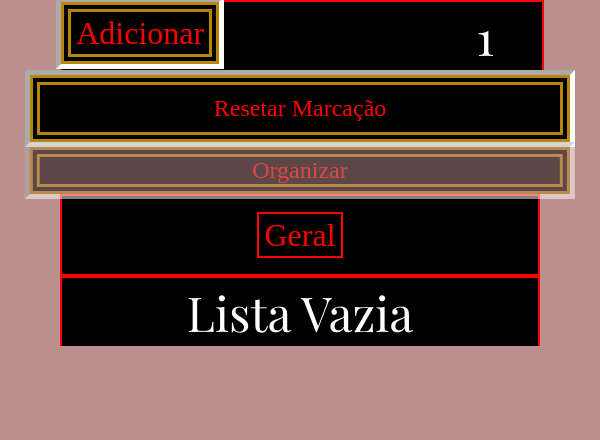
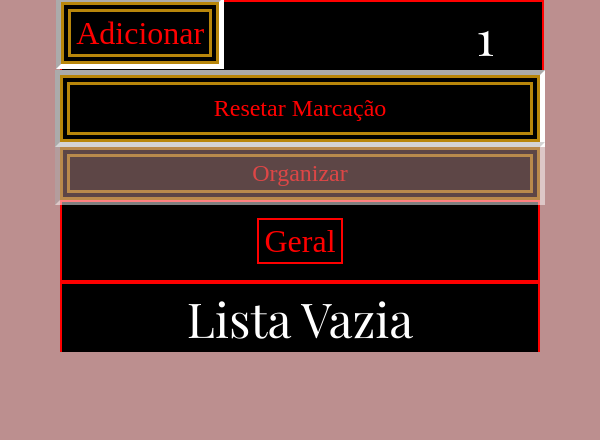
Before and after one commit to Duarts-D/Web-site-Academia-casa, a Django app: a page that uses apps/academia/templates/dashboard.html in a window 600 px wide. Shown: the part 85-525 px from the top of the page. Run offline with Django 4.2, Linux system fonts and the light colour scheme; the visitor is signed in with stand-in values (Sample User, id 1); data that the repository does not hold is empty; some libraries are stand-ins or nearby versions; some web fonts are replaced.

Commit message:
adicionando personlaizacao css para lista organizacao em dashboard

```diff
--- a/apps/academia/templates/dashboard.html
+++ b/apps/academia/templates/dashboard.html
@@ -9,11 +9,12 @@
         <a href="#" >Adicionar</a>
     <p class="container__texto__segunda" id="dia_semanal">{{dia}}</p>
     </div>
+    <div class="mobile_orgaizar">
     <button type="button" class="video__container__concluido_js resetbutton">Resetar Marcação</button>
-    <button id="organizarjs" class="video__container__concluido_js organizarjs" >Organizar</button>
+    <button id="organizarjs" class="video__container__concluido_js organizarjs " >Organizar</button>
 
 
-    <ul id ="sortable-list" class="organizar__container video__container__concluido_js">
+    <ul id ="sortable-list" class="organizar__container video__container__concluido_js organizar__mobile">
         <li class="organiza__titulo" >
             <p class="organiza__titulo__1">Escolha a Ordem</p>
             <img src="{% static 'img/marca-x.png' %}" id="button_organizar__fechar" class="organiza__titulo__x"></button>
@@ -26,7 +27,7 @@
     {% endfor %}
 
     </ul>
-
+    </div>
     {% include 'partials/_categorias_totais.html' %}
     <ul id="ulVideos">
         {%if dia_semana%}
--- a/setup/static/css/stylesv4.css
+++ b/setup/static/css/stylesv4.css
@@ -140,7 +140,7 @@ justify-content: center;
 .container__dia__adicionar a{
   position: absolute;
   left: 10.2%;
-  top: 8%;
+  top: auto;
   font-size: 16px;
   color: red;
   width: auto;
--- a/setup/static/css/sylejs.css
+++ b/setup/static/css/sylejs.css
@@ -82,7 +82,7 @@
 .resetbutton{
     position: absolute;
     cursor: pointer;
-    top: 13%;
+    top: auto;
     background-color: black;
     padding: 3px;
     color: red;
@@ -96,7 +96,7 @@
 
 .organizarjs{
     position: absolute;
-    top:13%;
+    top:auto;
     left: 80%;
     color: red;
     transform: translateX(-108%);
@@ -217,54 +217,6 @@
         padding: 10px;
     }
 
-    .organizarjs{
-        display: inline-block;
-        position: relative;
-        left: 97.2%;
-        width: 90%;
-        padding: 0 5% 0 5%;
-        margin-top: 5px;
-    }
-
-    .button__concluir {
-        /* display: inline-block; */
-        /* color: red; */
-        margin: 0;
-    }
-
-    .button__concluir:focus{
-       color:#b8860b;
-       border-color: #b8860b;
-    }
-    .video__container__concluido_js{
-        margin: 0 5% 0 5%;
-    }
-
-
-}
-
-@media screen and (min-width: 500px)  and (max-width: 700px){
-    .resetbutton{
-        display: inline;
-        position: revert;
-        background-color: black;
-        color:red;
-        width: 90%;
-        margin: 0 10% 10px 10%;
-        padding: 10px;
-        font-size: 24px;
-    }
-
-
-    .organizarjs{
-        display: inline-block;
-        position: relative;
-        left: 97.2%;
-        width: 90%;
-        padding: 0 5% 0 5%;
-        margin-top: 5px;
-        font-size: 24px;
-    }
 
     .button__concluir {
         /* display: inline-block; */
@@ -279,17 +231,89 @@
 
     .video__container__concluido_js{
         margin: 0 5% 0 5%;
+    }
+
+    .organizar__mobile {
+        position: relative;
+    }
+    /* .mobile_orgaizar{
+        background-color: aqua;
+    } */
+    .organizar__mobile {
+        width: auto;
+    }
+
+    .organizarjs{
+        display: inline-block;
+        position: relative;
+        left: 97.2%;
+        width: 90%;
+        padding: 0 5% 0 5%;
+        margin-top: 5px;
+    }
+
+
+}
+
+@media screen and (min-width: 500px)  and (max-width: 700px){
+    .resetbutton{
+        display: inline;
+        position: revert;
+        background-color: black;
+        color:red;
+        width: 80%;
+        margin: 0 10% 10px 10%;
+        padding: 10px;
+        font-size: 24px;
+    }
+
+
+    .organizarjs{
+        transform: translateX(-100%);
+        position: relative;
+        width: 80%;
+        margin-top: 5px;
+        font-size: 24px;
+    }
+
+    .organizar__mobile {
+        position: relative;
+    }
+
+    /* .mobile_orgaizar{
+        background-color: aqua;
+    } */
+    .button__concluir {
+        /* display: inline-block; */
+        /* color: red; */
+        margin: 0;
+    }
+
+    .button__concluir:focus{
+       color:#b8860b;
+       border-color: #b8860b;
+    }
+
+    .video__container__concluido_js{
+        margin: 0 10% 0 10%;
         margin-top: 5px;
     }
 }
 
 @media screen and (min-width: 701px)  and (max-width: 1024px){
     .resetbutton{
-        top: 16%;
+        top: auto;
         display: inline;
-    }
+   }
 
     .organizarjs{
         z-index: 0;
     }
+
+    .categorias_container{
+        padding: 16px 20% 16px 20%;
+    }
+    .organizarjs {
+        top: auto;
+    }
 }
--- a/setup/static/js/listaOrder.js
+++ b/setup/static/js/listaOrder.js
@@ -105,7 +105,7 @@ loadOrder();
 let draggedItem = null;
 
 sortableList.addEventListener('touchstart', (e) => {
-    if(e.target.classList.contains('organiza__titulo__1')){
+    if(e.target.classList.contains('organiza__titulo__1') || e.target.id == 'button_organizar__fechar'){
       //
     }else {
       draggedItem = e.target.parentNode;
@@ -125,7 +125,7 @@ sortableList.addEventListener('touchmove', (e) => {
 sortableList.addEventListener('touchend', (e) => {
     if (!draggedItem) return;
     draggedItem.classList.remove('dragging');
-    draggedItem.style.color = 'red'
+    e.target.style.color = 'red'
     saveOrder();
     draggedItem = null;
 });
```
